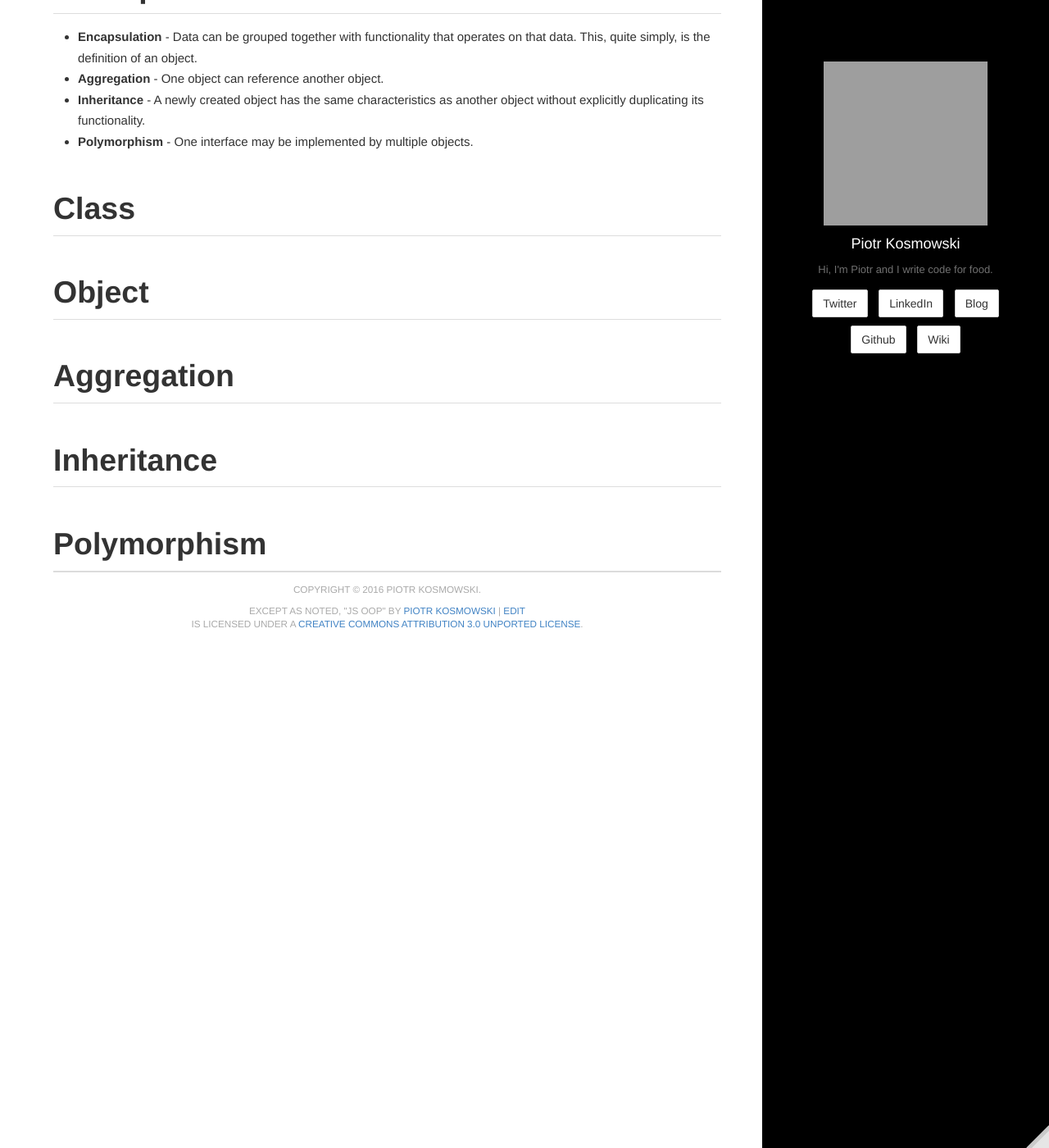
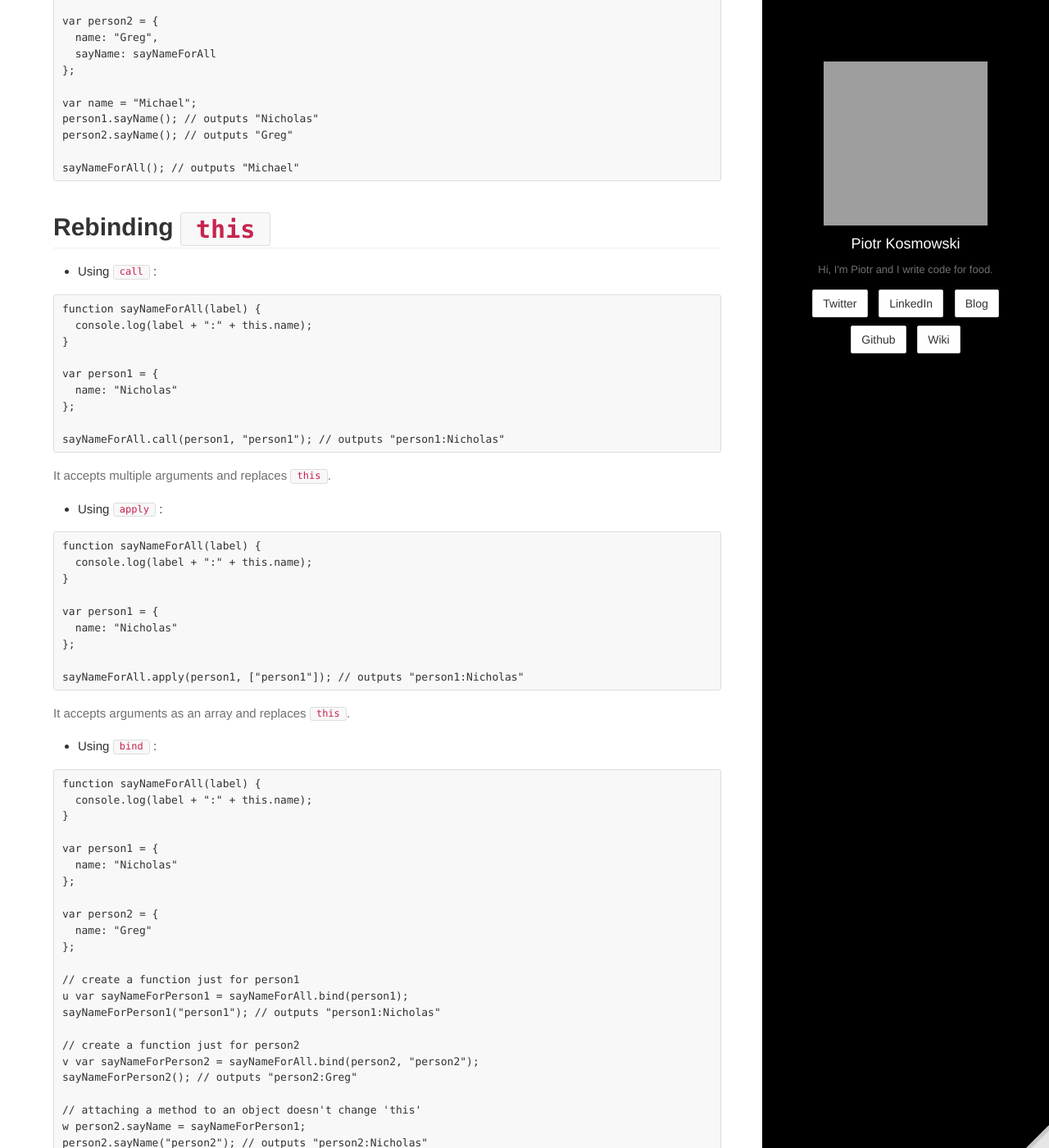
Before and after one commit to kospiotr/kospiotr.github.io, a Jekyll site: the page built from wiki/js-oop.md, in a window 1280 px wide and 1400 px high, scrolled down 1122 px. Shown: the whole window at 82% size. Built offline with Jekyll 4.4.1, drawn with Linux system fonts in a browser that asks for light colours; some of the changed text lies outside the part shown; grey boxes are pictures that could not be loaded.

Commit message:
Update js-oop.md

````diff
--- a/wiki/js-oop.md
+++ b/wiki/js-oop.md
@@ -9,6 +9,21 @@ editurl: wiki/js-oop.md
 # Functions
 
 ## This
+
+`this` binds by default to the given current object:
+
+```
+var person = {
+  name: "Nicholas",
+  sayName: function() {
+    console.log(this.name);
+  }
+};
+
+person.sayName(); // outputs "Nicholas"
+```
+
+But the context can be different:
 
 ```
 function sayNameForAll() {
@@ -32,6 +47,71 @@ person2.sayName(); // outputs "Greg"
 sayNameForAll(); // outputs "Michael"
 ```
 
+## Rebinding `this`
+
+* Using `call` :
+
+```
+function sayNameForAll(label) {
+  console.log(label + ":" + this.name);
+}
+
+var person1 = {
+  name: "Nicholas"
+};
+
+sayNameForAll.call(person1, "person1"); // outputs "person1:Nicholas"
+```
+
+It accepts multiple arguments and replaces `this`.
+
+* Using `apply` :
+
+```
+function sayNameForAll(label) {
+  console.log(label + ":" + this.name);
+}
+
+var person1 = {
+  name: "Nicholas"
+};
+
+sayNameForAll.apply(person1, ["person1"]); // outputs "person1:Nicholas"
+```
+
+It accepts arguments as an array and replaces `this`.
+
+* Using `bind` :
+
+```
+function sayNameForAll(label) {
+  console.log(label + ":" + this.name);
+}
+
+var person1 = {
+  name: "Nicholas"
+};
+
+var person2 = {
+  name: "Greg"
+};
+
+// create a function just for person1
+u var sayNameForPerson1 = sayNameForAll.bind(person1);
+sayNameForPerson1("person1"); // outputs "person1:Nicholas"
+
+// create a function just for person2
+v var sayNameForPerson2 = sayNameForAll.bind(person2, "person2");
+sayNameForPerson2(); // outputs "person2:Greg"
+
+// attaching a method to an object doesn't change 'this'
+w person2.sayName = sayNameForPerson1;
+person2.sayName("person2"); // outputs "person2:Nicholas"
+```
+
+It creates proxy for the given method which replaces `this`.
+
+
 # Principles
 
 * **Encapsulation** -  Data can be grouped together with functionality that operates on that data. This, quite simply, is the definition of an object.
````
